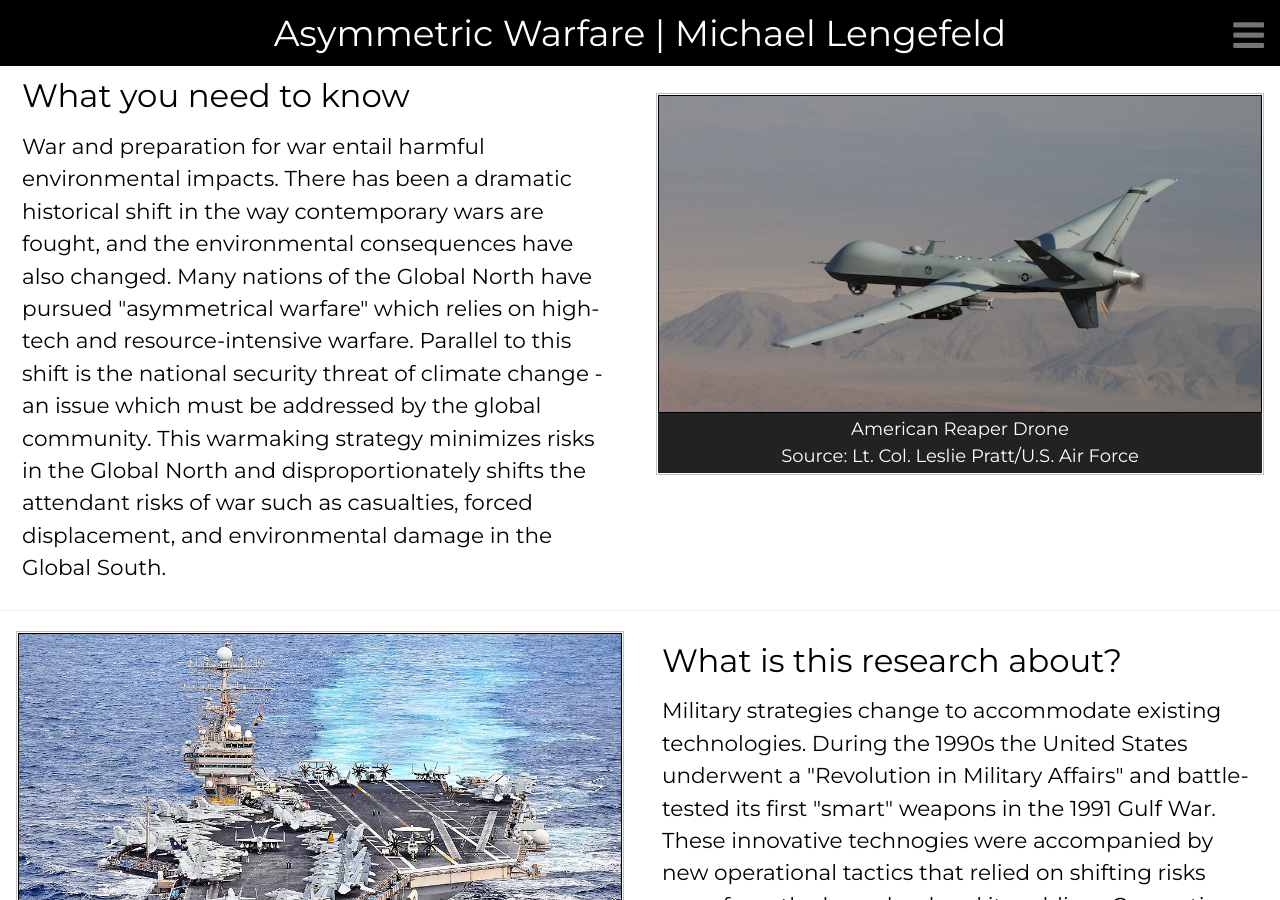
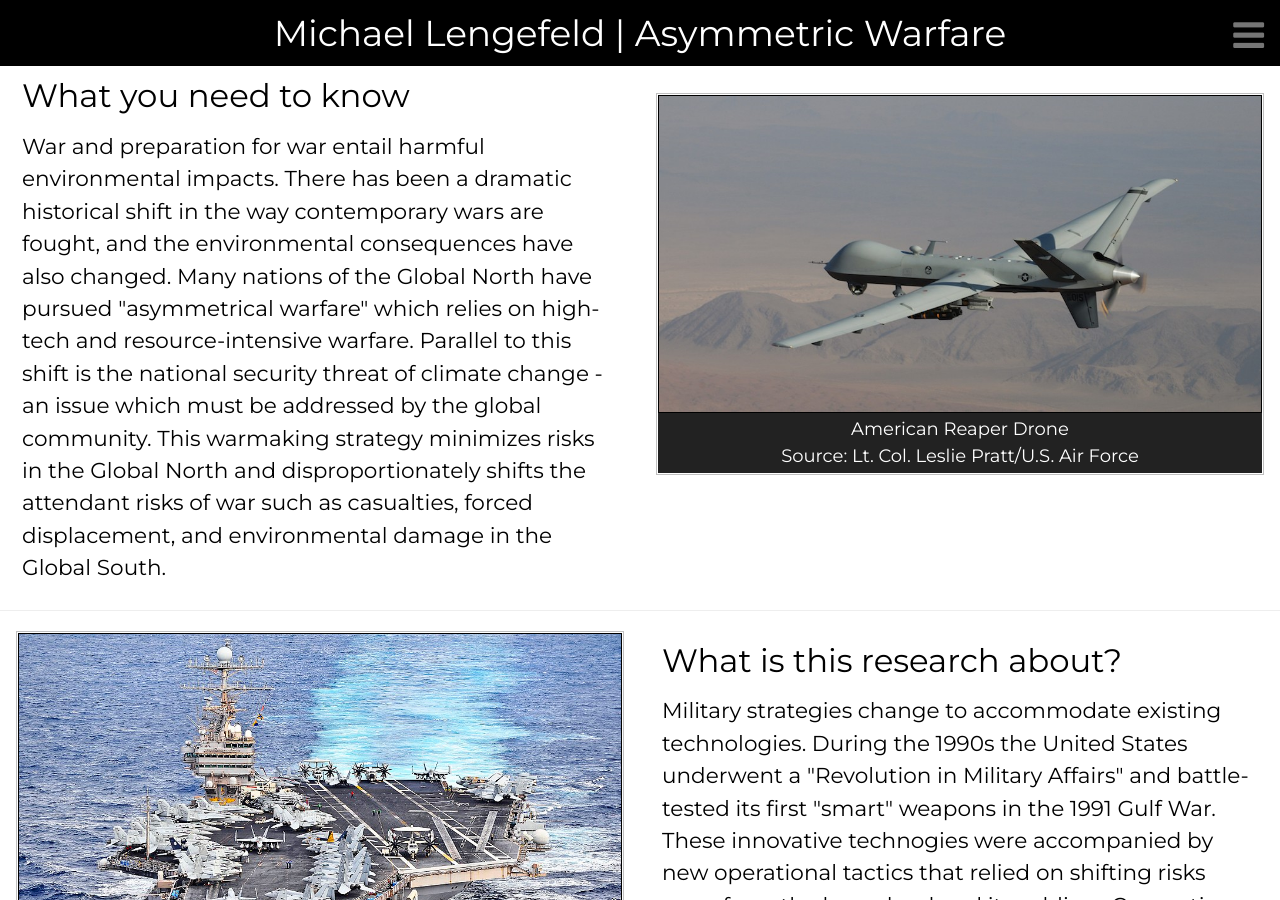
Before and after one commit to resilience1/resilience1.github.io, a Jekyll site: the page built from research/afsarticle.html, in a window 1280 px wide and 900 px high. Built offline with Jekyll 4.4.1, drawn with Linux system fonts in a browser that asks for light colours; nearby versions of some CDN libraries.

Commit message:
Update afsarticle.html

```diff
--- a/research/afsarticle.html
+++ b/research/afsarticle.html
@@ -165,7 +165,7 @@
 </head>
 
 	<header class="w3-container w3-center w3-black" id="home">
-    	<h1 class="w3-xxlarge"><span class="w3-hide-small">Asymmetric Warfare | </span>Michael Lengefeld</h1>
+    	<h1 class="w3-xxlarge"><span class="w3-hide-small">Michael Lengefeld | </span>Asymmetric Warfare</h1>
 	</header>
 
 <body>
@@ -306,7 +306,7 @@
 		<h2>Smith, Chad, and Michael Lengefeld. (2020). "The Environmental Consequences of Asymmetric War: A Panel Study 		of Militarism and Carbon Emissions, 2000–2010". <i>Armed Forces & Society</i> 2020, Vol. 46(2) 214-237.
 			Available online at:
 			<a href="https://journals.sagepub.com/doi/full/10.1177/0095327X19832615">https://journals.sagepub.com/doi/full/10.1177/0095327X19832615
-			</a>.
+			</a>
 		</h2>
 	</div>
 	<hr>
@@ -319,8 +319,6 @@
 	</h3>
 <body>
 
-	<hr>
-
 	<div class="footer center" style="color:black">
 	  <a href="mailto:mrlengefeld@protonmail.com">Contact Webmaster</a> &emsp;
 				Copyright © 2020
```
